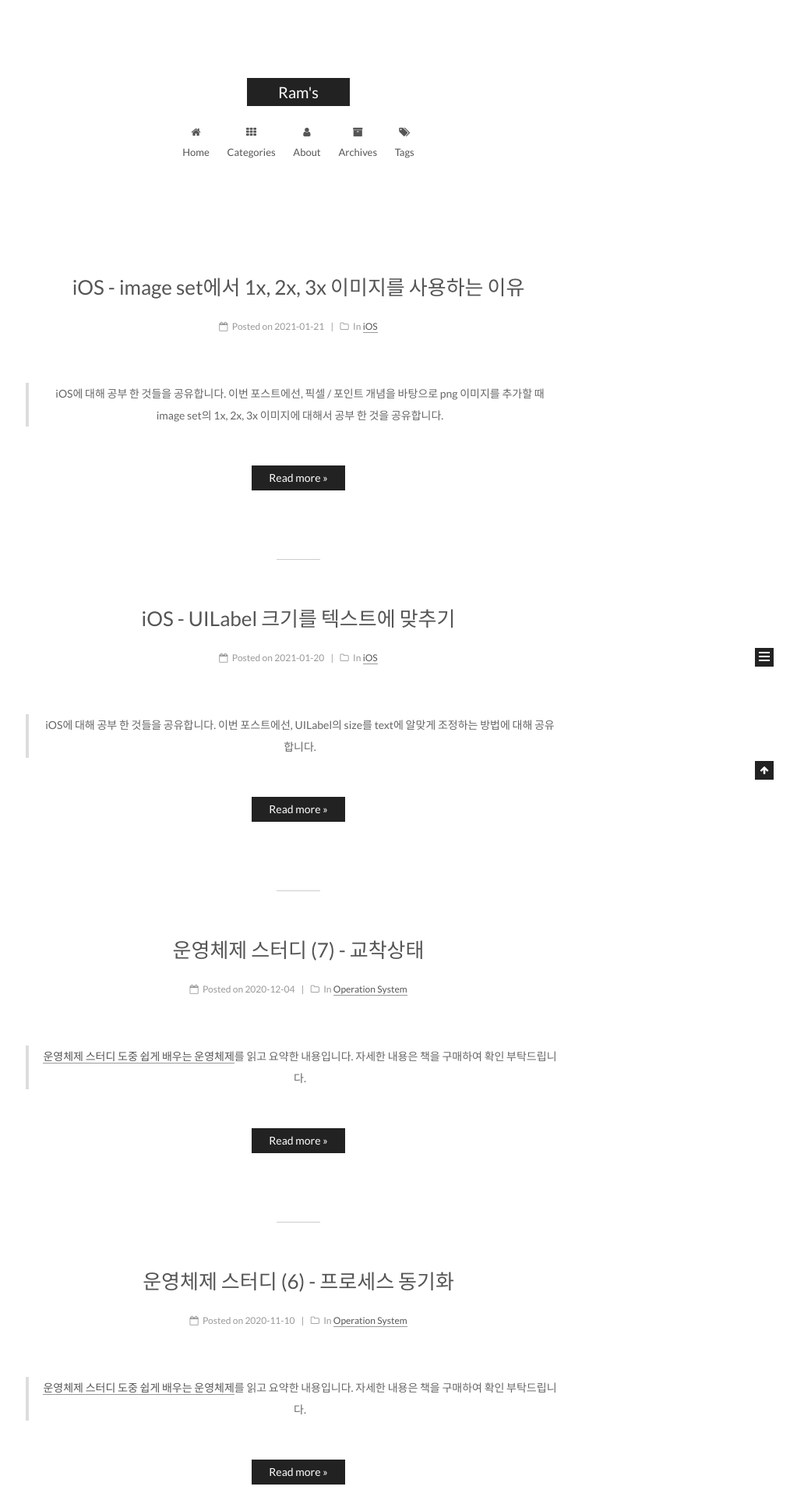
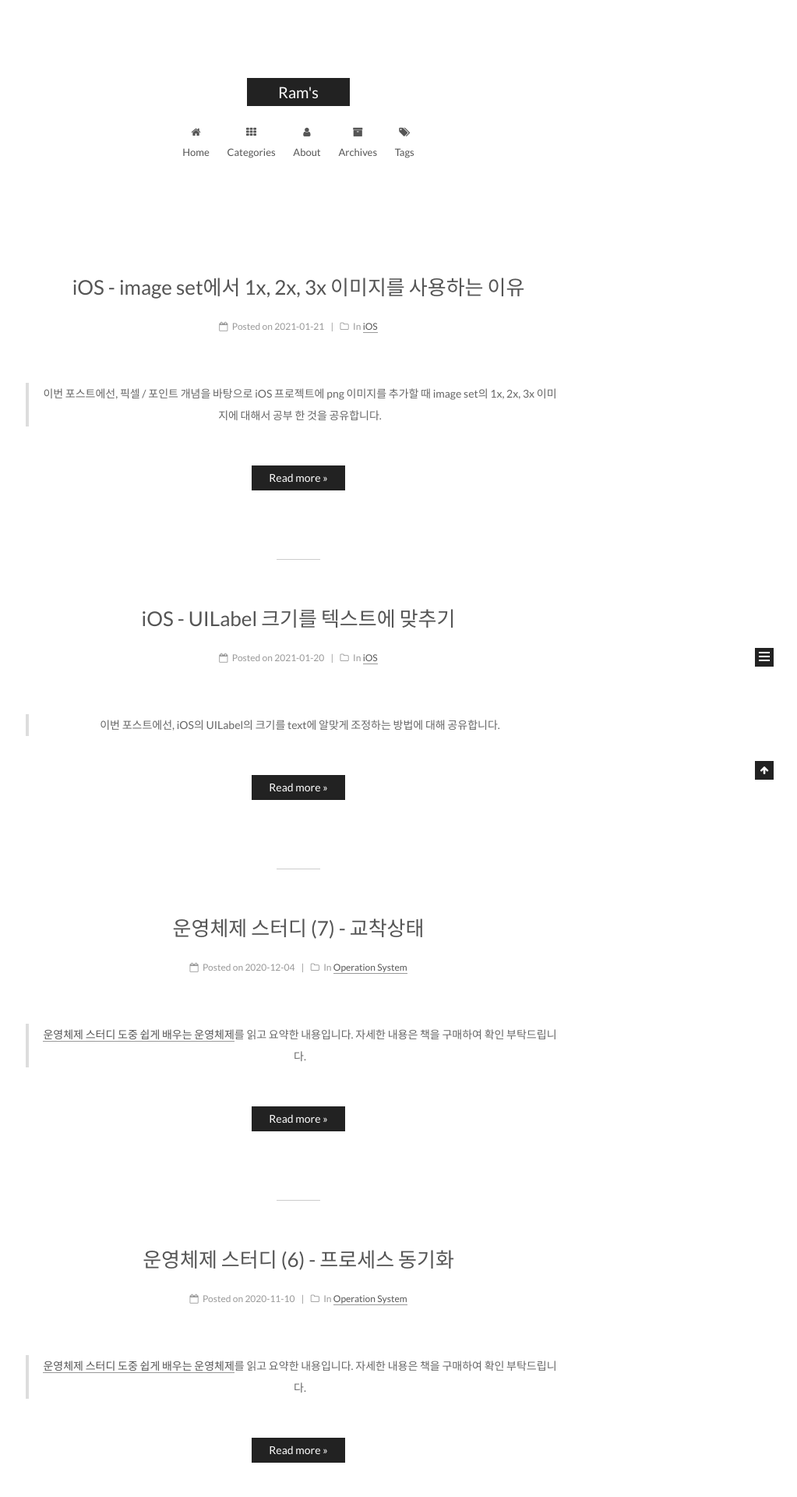
Before and after one commit to kangraemin/kangraemin.github.io, a Jekyll site: the page built from index.html, in a window 1280 px wide. Shown: the top 1920 px of the page at 78% size, without its empty margins (257-1280 px from the left). Built offline with Jekyll 4.4.1, drawn with Linux system fonts in a browser that asks for light colours; the list of posts is cut into pages by our own code.

Commit message:
Fix summary text ios image / label posts

```diff
--- a/_posts/2021-01-20-iOS-label-width.md
+++ b/_posts/2021-01-20-iOS-label-width.md
@@ -7,7 +7,7 @@ tags:
  - iOS
 ---
 
-> iOS에 대해 공부 한 것들을 공유합니다. 이번 포스트에선, UILabel의 size를 text에 알맞게 조정하는 방법에 대해 공유합니다.
+> 이번 포스트에선, iOS의 UILabel의 크기를 text에 알맞게 조정하는 방법에 대해 공유합니다.
 
 <!-- more -->
 
@@ -97,5 +97,3 @@ class CalculatorViewController: UIViewController {
 ![pic4.png](/assets/images/posts/2021-01-20-iOS-label-width/pic4.png)
 - intrinsicContentSize 프로퍼티는, 뷰 안의 컨텐츠( 본 포스트의 UILabel에선 text에 해당 ) 의 실질적인 크기를 리턴 해 줍니다. ((intrinsicContentSize() Docs)[https://developer.apple.com/documentation/uikit/uiview/1622600-intrinsiccontentsize])
 - 해당 프로퍼티를 활용하여, UILabel의 크기를 뷰 안의 컨텐츠의 크기를 알아내고, 해당 컨텐츠의 크기에 UILabel의 크기를 맞춤으로써 화면의 모든 텍스트를 표기 할 수 있습니다.
-
-> 개인적으로 공부 중에 작성한 포스트 입니다. 틀린 점 있으면 꼭 지적 부탁드립니다.
--- a/_posts/2021-01-21-iOS-image-set.md
+++ b/_posts/2021-01-21-iOS-image-set.md
@@ -7,7 +7,7 @@ tags:
  - iOS
 ---
 
-> iOS에 대해 공부 한 것들을 공유합니다. 이번 포스트에선, 픽셀 / 포인트 개념을 바탕으로 png 이미지를 추가할 때 image set의 1x, 2x, 3x 이미지에 대해서 공부 한 것을 공유합니다.
+> 이번 포스트에선, 픽셀 / 포인트 개념을 바탕으로 iOS 프로젝트에 png 이미지를 추가할 때 image set의 1x, 2x, 3x 이미지에 대해서 공부 한 것을 공유합니다.
 
 <!-- more -->
 
```
